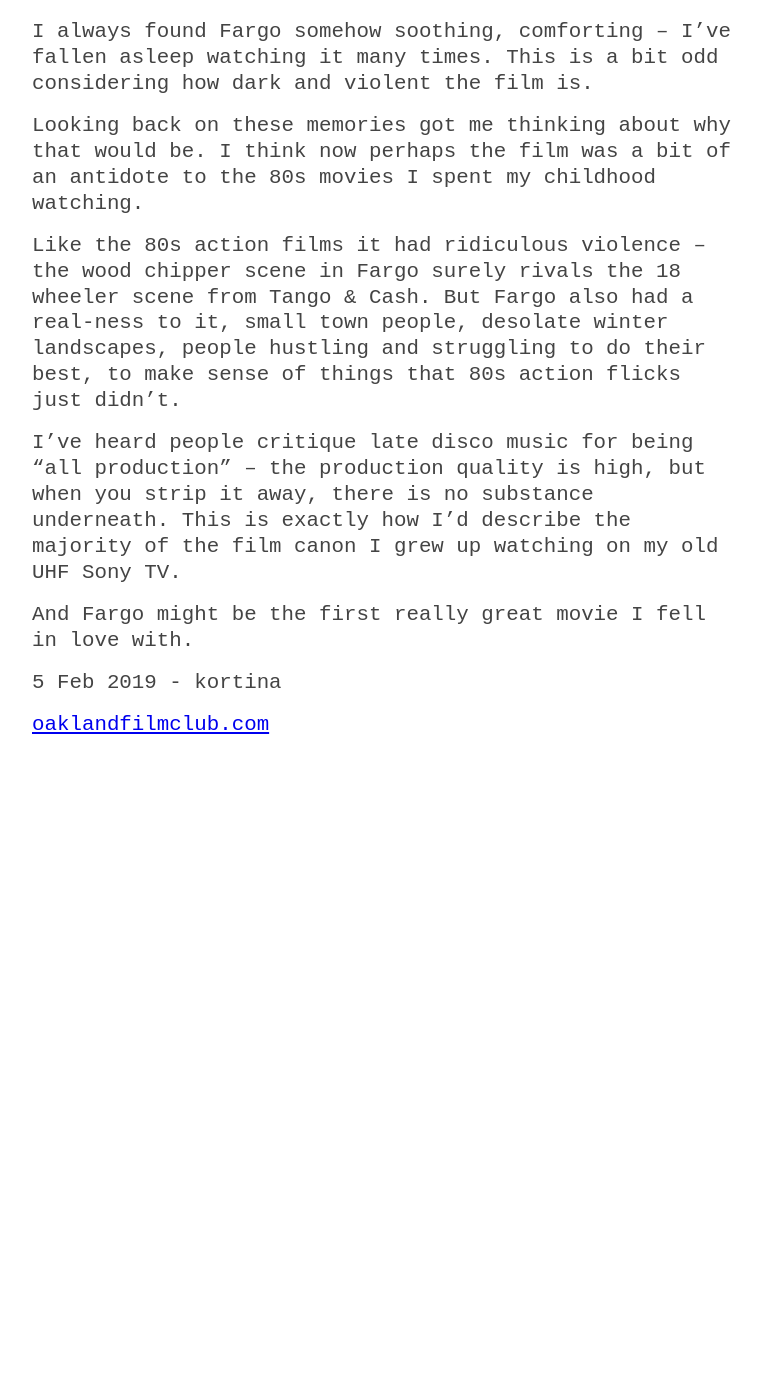
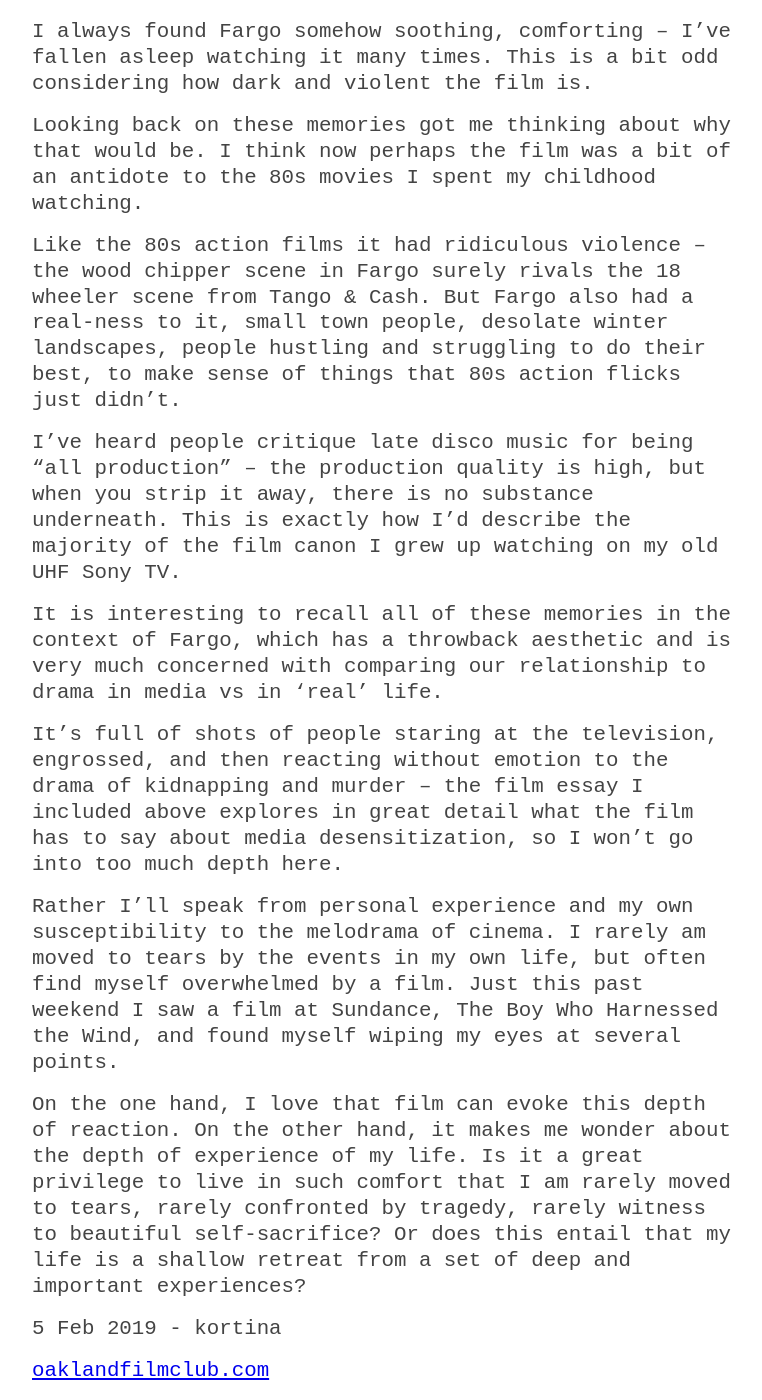
Before and after one commit to kortina/oakland-film-club-OLD, a Jekyll site: the page built from _posts/2019-02-05-film-club-14-fargo.md, in a window 1280 px wide and 1400 px high, scrolled down 2722 px. Shown: the whole window, without its empty margins (258-1020 px from the left). Built offline with Jekyll 4.4.1, drawn with Linux system fonts in a browser that asks for light colours; before the commit the page ends 3476 px from its top, so only the background shows below that.

Commit message:
update fargo

```diff
--- a/_posts/2019-02-05-film-club-14-fargo.md
+++ b/_posts/2019-02-05-film-club-14-fargo.md
@@ -44,4 +44,10 @@ Like the 80s action films it had ridiculous violence -- the wood chipper scene i
 
 I've heard people critique late disco music for being "all production" -- the production quality is high, but when you strip it away, there is no substance underneath. This is exactly how I'd describe the majority of the film canon I grew up watching on my old UHF Sony TV.
 
-And Fargo might be the first really great movie I fell in love with.
+It is interesting to recall all of these memories in the context of Fargo, which has a throwback aesthetic and is very much concerned with comparing our relationship to drama in media vs in 'real' life.
+
+It's full of shots of people staring at the television, engrossed, and then reacting without emotion to the drama of kidnapping and murder -- the film essay I included above explores in great detail what the film has to say about media desensitization, so I won't go into too much depth here.
+
+Rather I'll speak from personal experience and my own susceptibility to the melodrama of cinema. I rarely am moved to tears by the events in my own life, but often find myself overwhelmed by a film. Just this past weekend I saw a film at Sundance, The Boy Who Harnessed the Wind, and found myself wiping my eyes at several points.
+
+On the one hand, I love that film can evoke this depth of reaction. On the other hand, it makes me wonder about the depth of experience of my life. Is it a great privilege to live in such comfort that I am rarely moved to tears, rarely confronted by tragedy, rarely witness to beautiful self-sacrifice? Or does this entail that my life is a shallow retreat from a set of deep and important experiences?
```
